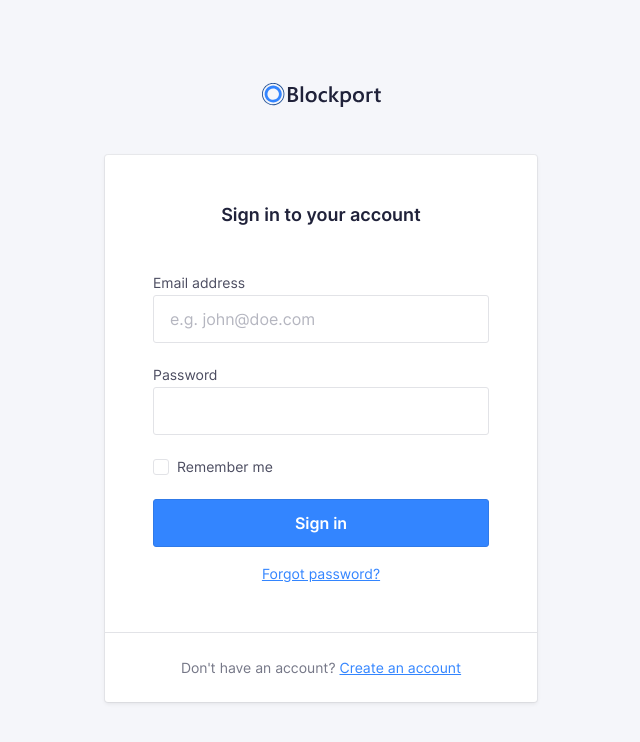
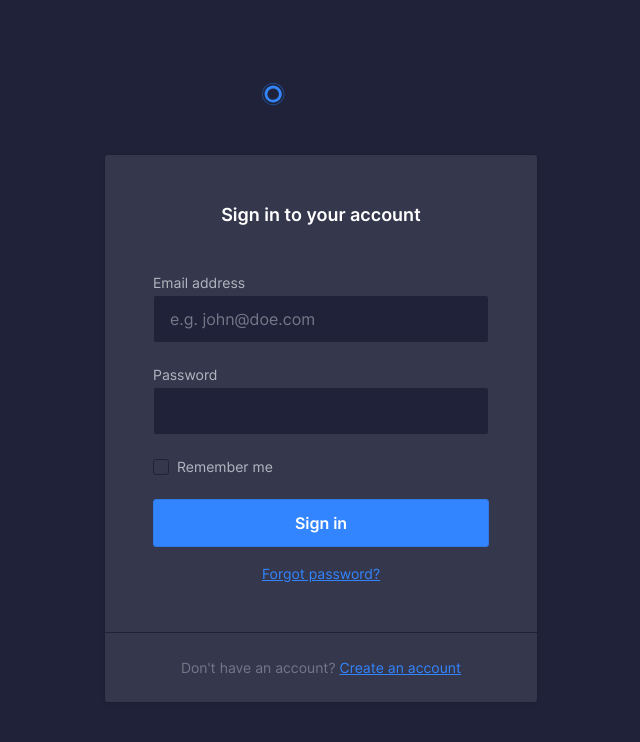
Before and after one commit to nmct-create3/custom-input-design-Vandammecasper, a plain HTML site: page index.html in a window 1280 px wide. Shown: the whole page, without its empty margins (319-959 px from the left). Drawn offline with Linux system fonts and the dark colour scheme.

Commit message:
dark theme grotendeels af

```diff
--- a/css/screen.css
+++ b/css/screen.css
@@ -20,6 +20,9 @@
 
 :root {
     /* colors */
+    --global-page-color: var(--color-neutral-xxxx-dark);
+    --global-page-backgroundColor: var(--color-neutral-xxxx-light);
+
     --global-color-alpha-h: 216deg;
     --global-color-alpha-s: 100%;
     --global-color-alpha-l: 60%;
@@ -76,6 +79,16 @@
     --global-input-boxShadow: 0 0 0 3px var(--global-color-alpha-x-transparent);
 }
 
+@media (prefers-color-scheme: dark) {
+    :root {
+        --global-input-color: white;
+        --global-page-color: White;
+        --global-page-backgroundColor: var(--color-neutral-xxxx-dark);
+        --global-input-borderColor: var(--global-color-neutral-xxxx-dark);
+        --global-color-input: var(--global-color-neutral-xxxx-dark);
+    }
+}
+
 /*------------------------------------*\
 #GENERIC
 \*------------------------------------*/
@@ -89,11 +102,23 @@
 html {
     line-height: 1.5;
     font-family: "Inter Web", Helvetica, arial, sans-serif;
-    color: var(--global-color-neutral-xxxx-dark);
-    background-color: var(--global-color-neutral-xxxx-light);
+    color: var(--global-page-color);
+    background-color: var(--global-page-backgroundColor);
     box-sizing: border-box;
     -webkit-font-smoothing: antialiased;
     -moz-osx-font-smoothing: grayscale;
+}
+
+*,
+*:before,
+*:after {
+    box-sizing: inherit;
+}
+
+@media (prefers-color-scheme: dark) {
+    html {
+        background-color: var(--global-color-neutral-xxxx-dark);
+    }
 }
 
 *,
@@ -240,6 +265,12 @@ input {
 
 input::placeholder {
     color: var(--global-color-neutral-x-light);
+}
+
+@media (prefers-color-scheme: dark) {
+    input::placeholder {
+        color: var(--global-color-neutral-dark);
+    }
 }
 
 /*------------------------------------*\
@@ -535,6 +566,14 @@ input::placeholder {
     fill: var(--global-color-alpha-x-dark);
 }
 
+@media (prefers-color-scheme: dark) {
+    .c-logo {
+        --logo__path--1--fill: White;
+        --logo__path--2--fill: var(--logo__path--1--fill);
+        --logo__path--3--fill: var(--logo__path--1--fill);
+    }
+}
+
 /*
     Component: Card
     ---
@@ -549,6 +588,12 @@ input::placeholder {
     overflow: hidden;
 }
 
+@media (prefers-color-scheme: dark) {
+    .c-card {
+        background-color: var(--global-color-neutral-xxx-dark);
+    }
+}
+
 /* Add padding to child for more flexibility */
 .c-card__body,
 .c-card__footer {
@@ -558,6 +603,12 @@ input::placeholder {
 .c-card__footer {
     text-align: center;
     border-top: var(--global-borderWidth) solid var(--global-color-neutral-xxx-light);
+}
+
+@media (prefers-color-scheme: dark) {
+    .c-card__footer {
+        border-top-color: var(--global-color-neutral-xxxx-dark);
+    }
 }
 
 .c-card__title {
@@ -618,6 +669,13 @@ input::placeholder {
     padding: calc(var(--global-baseline) * 1.5 - var(--global-borderWidth)) var(--global-whitespace-md);
     outline: none;
     transition: border var(--global-transition-timing-alpha);
+}
+
+@media (prefers-color-scheme: dark) {
+    .c-input {
+        border-color: var(--global-color-neutral-xxx-dark);
+        background-color: var(--global-color-neutral-xxxx-dark);
+    }
 }
 
 .c-input:hover {
@@ -762,6 +820,16 @@ input::placeholder {
     padding-bottom: var(--global-whitespace-xs);
     line-height: calc(var(--global-baseline) * 2);
     color: var(--global-color-neutral-xx-dark);
+}
+
+.c-label--option {
+    padding-bottom: 0;
+}
+
+@media (prefers-color-scheme: dark) {
+    .c-label {
+        color: var(--global-color-neutral-x-light);
+    }
 }
 
 .c-label--option {
```
